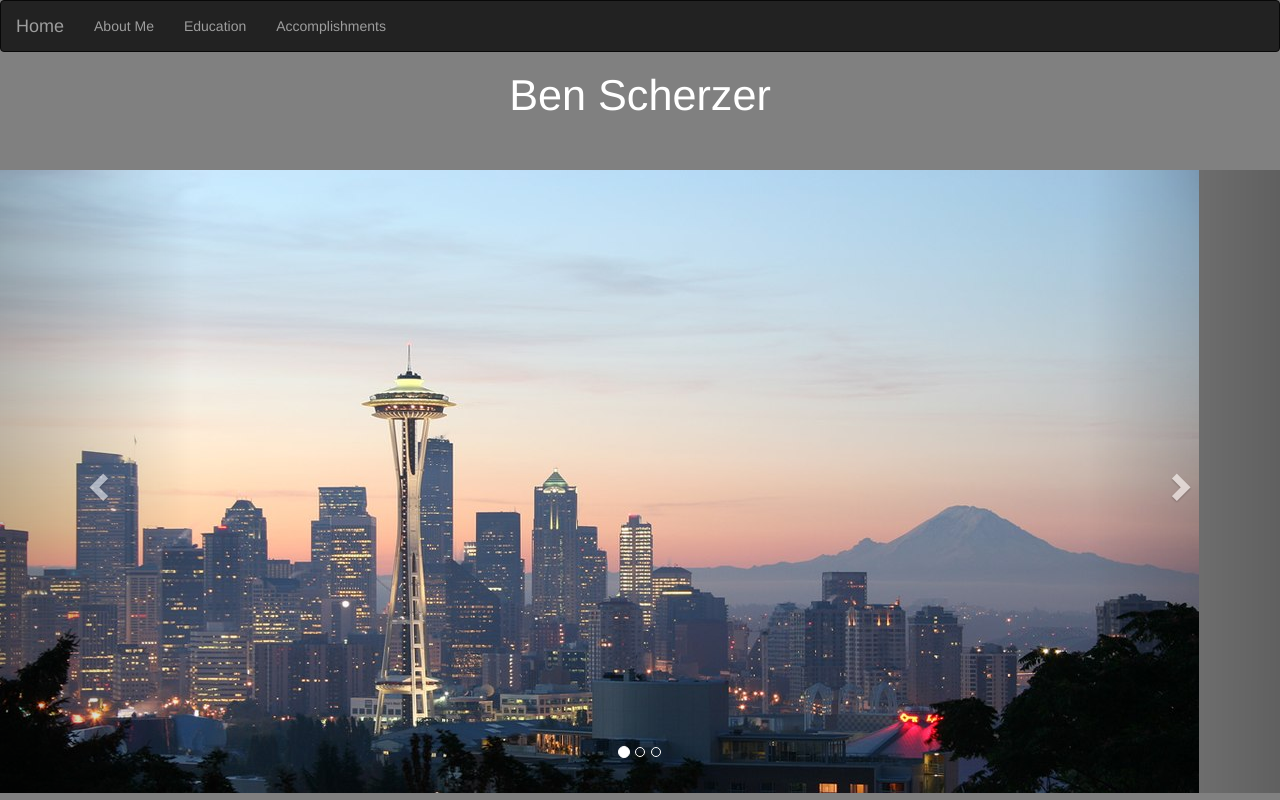
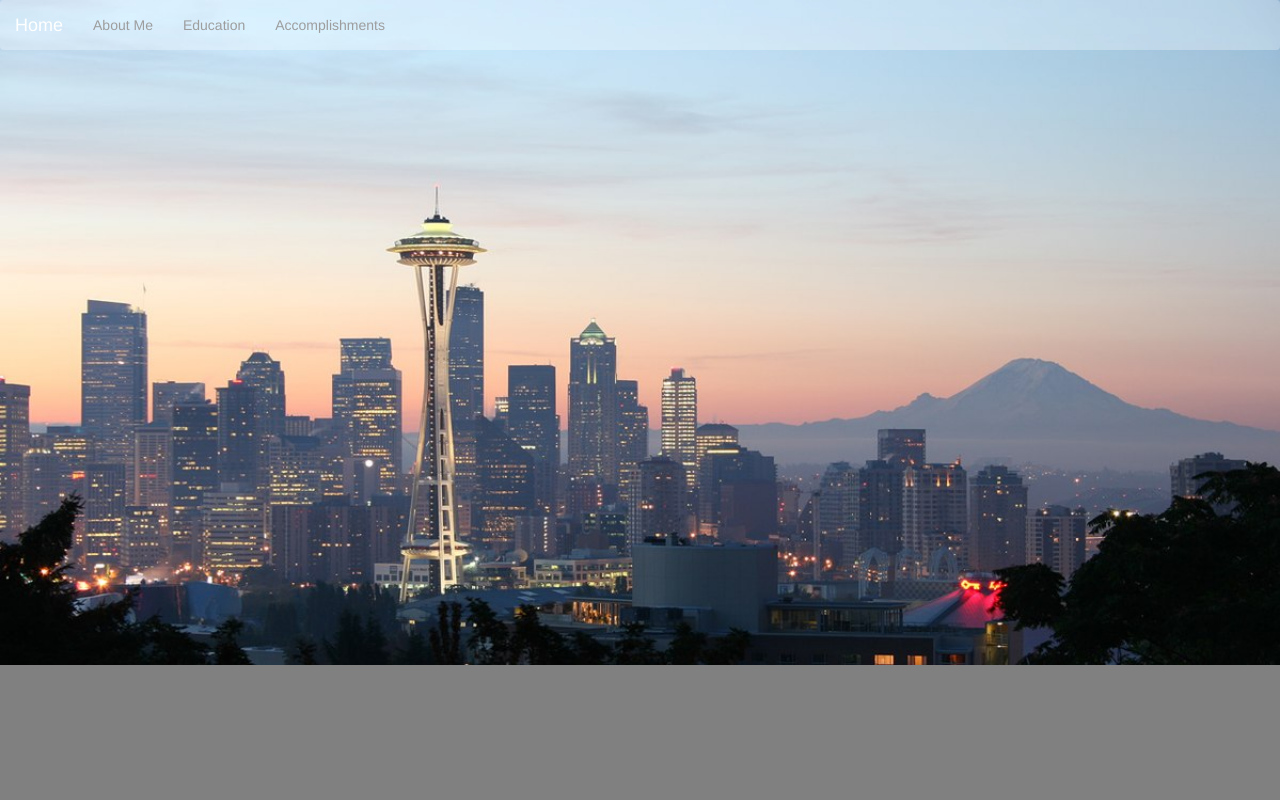
Before and after one commit to BenScherzer/MyWebpage, a plain HTML site: page index.html in a window 1280 px wide. Drawn offline with nearby package versions, Linux system fonts and the light colour scheme.

Commit message:
Eliminated caroussel, added background and made navbar transparent

```diff
--- a/CSS/styles.css
+++ b/CSS/styles.css
@@ -1,5 +1,13 @@
 body{
-	background: grey;
+	background-image: url("../Images/Seattle.jpg");
+
+	background-repeat: no-repeat;
+	background-size: cover;
+	background-color: grey;
+}
+.navbar-transparent{
+	background-color: rgba(255, 255, 255, 0.3);
+	border: 0;
 }
 h1{
 	margin-left: auto;
--- a/index.html
+++ b/index.html
@@ -5,7 +5,7 @@
 		<link rel="stylesheet" href="https://maxcdn.bootstrapcdn.com/bootstrap/3.3.7/css/bootstrap.min.css">
 		<link rel="stylesheet" type="text/css" href="CSS/styles.css">
 		<title>Ben Scherzer</title>
-		<nav class="navbar navbar-inverse">
+		<nav class="navbar navbar-inverse navbar-transparent">
 			<div class="container-fluid">
 				<div class="navbar-header">
 					<a class="navbar-brand" href="#">Home</a>
@@ -20,46 +20,12 @@
 	</head>
 	<body>
 		<div class="row">
-			<div class="col-sm-12">
-				<h1 class = "whiteText"><big>Ben Scherzer</big></h1>
-				<br>
+			<div class="col-sm-9">
+				<h1 class = "whiteText"><big></big></h1>
+			</div>
+			<div class="col-sm-3">
+
 			</div>
 		</div>
-		<div class="row">
-			<div class="col-sm-12">
-				<div class="carousel slide" data-ride="carousel">
-					<ol class="carousel-indicators">
-    					<li data-target="#myCarousel" data-slide-to="0" class="active"></li>
-    					<li data-target="#myCarousel" data-slide-to="1"></li>
-    					<li data-target="#myCarousel" data-slide-to="2"></li>
-  					</ol>
-					<div class="carousel-inner">
-					    <div class="item active">
-					      <img src="images/Seattle.jpg" alt="Seattle">
-					    </div>
-
-					    <div class="item">
-					      <img src="images/SAAS/.png" alt="SAAS">
-					    </div>
-
-					    <div class="item">
-					      <img src="images/Redshift.png" alt="Redshift">
-					    </div>
-					  </div>
-
-
-					  <a class="left carousel-control" href="#myCarousel" data-slide="prev">
-					    <span class="glyphicon glyphicon-chevron-left"></span>
-					    <span class="sr-only">Previous</span>
-					  </a>
-					  <a class="right carousel-control" href="#myCarousel" data-slide="next">
-					    <span class="glyphicon glyphicon-chevron-right"></span>
-					    <span class="sr-only">Next</span>
-					  </a>
-					</div>
-				</div>
-			</div>
-		</div>
-
 	</body>
 </html>
```
Also changed, not shown: Images/GifBackground.gif (added).
